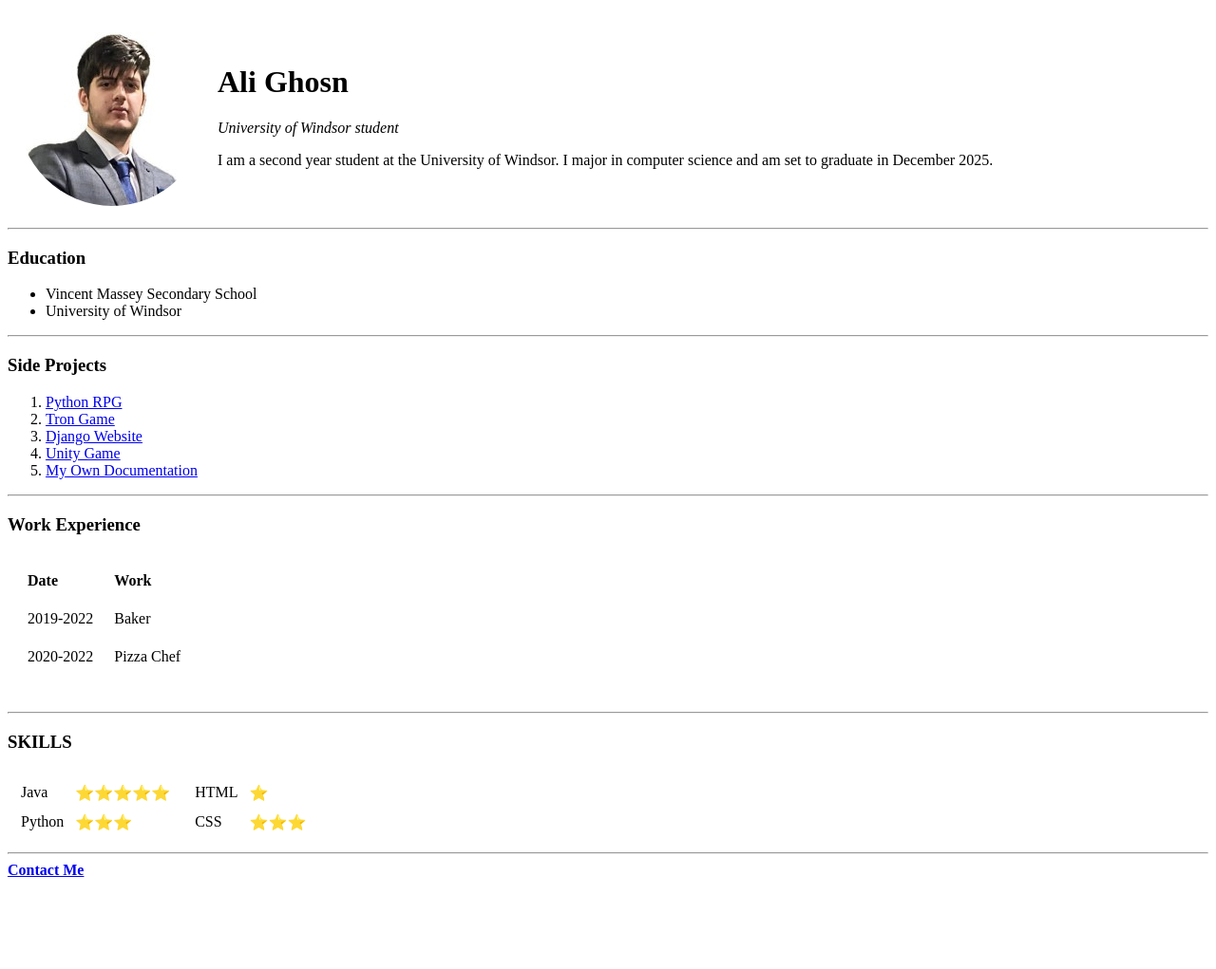
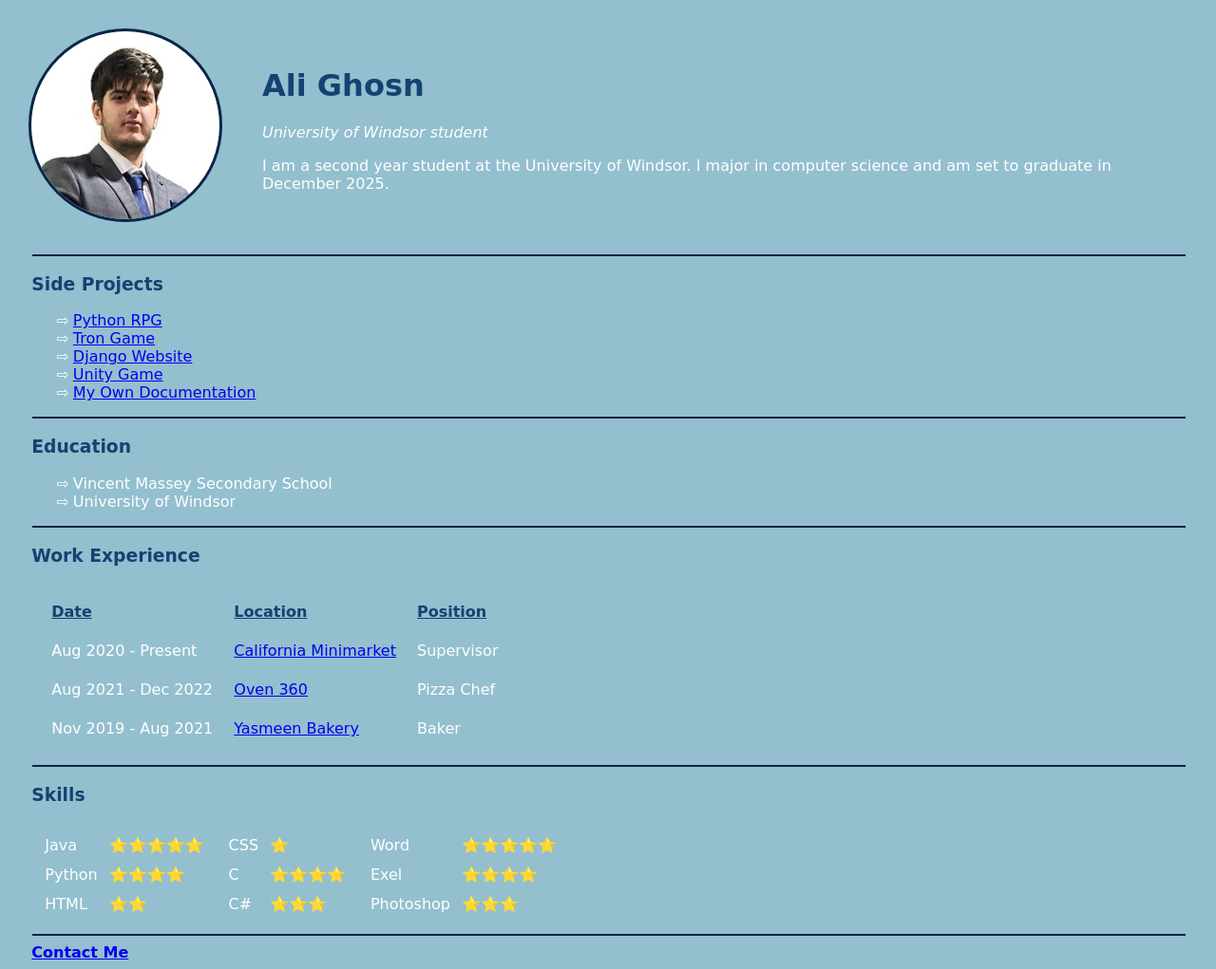
Before and after one commit to AliGhosn2/cv, a plain HTML site: page index.html in a window 1280 px wide. Shown: the whole page at 95% size. Before the commit the page ends 934 px from the top, so only its background shows below. Drawn offline with Linux system fonts and the light colour scheme.

Commit message:
CSS updates

```diff
--- /dev/null
+++ b/css/styles.css
@@ -0,0 +1,53 @@
+body{
+    background-color: #93BFCF;
+    font-family: cursive;
+}
+.info{
+    padding-left: 2%;
+}
+.info > hr{
+    background-color: #0A2647;
+    border-style: none;
+    height: 2px;
+    width: 98%;
+    margin-left: 0.08%;
+}
+h1, h3{
+    color: #144272;
+}
+li{
+    color: white;
+    padding-left: 0.3%;
+}
+th{
+    color: #144272;
+    text-decoration: underline;
+}
+
+td{
+    color: white;
+}
+
+img{
+    border-radius: 100%;
+    border-style: solid;
+    border: 1;
+    border-color: #0A2647;
+}
+ul{
+    list-style-type: custom-counter-style;
+    list-style-type: "\21e8";
+}
+::-webkit-scrollbar{
+    width: 10px;
+}
+::-webkit-scrollbar-track{
+    background: #f1f1f1;
+}
+::-webkit-scrollbar-thumb{
+    background: #888;
+    border-radius: 5px;
+}
+::-webkit-scrollbar-thumb:hover{
+    background: #555;
+}
--- a/index.html
+++ b/index.html
@@ -2,12 +2,16 @@
 <html lang="en">
 <head>
     <meta charset="UTF-8">
-    <title>Ali's Personal Site</title>
+    <title>Ali Ghosn</title>
+    <link rel="stylesheet" href="css/styles.css">
+    <link rel="icon" href="Pictures/AliPFP.png">
+
 </head>
 <body>
-    <table cellspacing = "10">
+    <div class="header">
+        <table cellpadding = "20">
             <tr>
-            <td><img src="AliPFP.png" alt="Ali Ghosn PFP"></td>
+                <td><img src="Pictures/AliPFP.png" alt="Ali Ghosn PFP"></td>
                 <td>
                     <h1>Ali Ghosn</h1>
                     <p><em>University of Windsor student</em></p>
@@ -15,6 +19,17 @@
                 </td>
             </tr>
         </table>
+    </div>
+    <div class="info">
+        <hr>
+        <h3>Side Projects</h3>
+        <ul>
+            <li><a href="https://github.com/AliGhosn1/Top-down-rpg-game">Python RPG</a></li>
+            <li><a href="https://github.com/AliGhosn1/Tron-Game">Tron Game</a></li>
+            <li><a href="https://github.com/AliGhosn1/Social-Media-Website-WIP">Django Website</a></li>
+            <li><a href="https://github.com/AliGhosn1/UnityGame-WIP">Unity Game</a></li>
+            <li><a href="AliDoc.html">My Own Documentation</a></li>
+        </ul>
         <hr>
         <h3>Education</h3>
         <ul>
@@ -22,37 +37,33 @@
             <li>University of Windsor</li>
         </ul>
         <hr>
-    <h3>Side Projects</h3>
-    <ol>
-        <li><a href="https://github.com/AliGhosn1/Top-down-rpg-game">Python RPG</a></li>
-        <li><a href="https://github.com/AliGhosn1/Tron-Game">Tron Game</a></li>
-        <li><a href="https://github.com/AliGhosn1/Social-Media-Website-WIP">Django Website</a></li>
-        <li><a href="https://github.com/AliGhosn1/UnityGame-WIP">Unity Game</a></li>
-        <li><a href="AliDoc.html">My Own Documentation</a></li>
-    </ol>
-    <hr>
         <h3>Work Experience</h3>
         <table cellspacing="20">
             <thead>
                 <tr align="left">
                     <th>Date</th>
-                <th>Work</th>
+                    <th>Location</th>
+                    <th>Position</th>
                 </tr>
             </thead>
             <tbody>
                 <tr>
-                <td>2019-2022</td>
-                <td>Baker</td>
+                    <td>Aug 2020 - Present</td>
+                    <td><a href="https://local.infobel.ca/CA101623222-5199739280/california_mini_market-windsor.html">California Minimarket</a></td>
+                    <td>Supervisor</td>
                 </tr>
-                <td>2020-2022</td>
+                    <td>Aug 2021 - Dec 2022</td>
+                    <td><a href="https://oven360.com/">Oven 360</a></td>
                     <td>Pizza Chef</td>
                 <tr>
-
+                    <td>Nov 2019 - Aug 2021</td>
+                    <td><a href="https://www.facebook.com/YasmeenWindsor/">Yasmeen Bakery</a></td>
+                    <td>Baker</td>
                 </tr>
             </tbody>
         </table>
         <hr>
-    <h3>SKILLS</h3>
+        <h3>Skills</h3>
         <table>
             <tbody>
                 <tr>
@@ -71,6 +82,42 @@
                                     Python
                                 </td>
                                 <td>
+                                    ⭐⭐⭐⭐
+                                </td>
+                            </tr>
+                            <tr>
+                                <td>
+                                    HTML
+                                </td>
+                                <td>
+                                    ⭐⭐
+                                </td>
+                            </tr>
+                        </table>
+                    </td>
+                    <td>
+                        <table cellspacing="10">
+                            <tr>
+                                <td>
+                                    CSS
+                                </td>
+                                <td>
+                                    ⭐
+                                </td>
+                            </tr>
+                            <tr>
+                                <td>
+                                    C
+                                </td>
+                                <td>
+                                    ⭐⭐⭐⭐
+                                </td>
+                            </tr>
+                            <tr>
+                                <td>
+                                    C#
+                                </td>
+                                <td>
                                     ⭐⭐⭐
                                 </td>
                             </tr>
@@ -79,16 +126,16 @@
                     <td>
                         <table cellspacing="10">
                             <tr>
-                            <td>
-                                HTML
-                            </td>
-                            <td>
-                                ⭐
-                            </td>
+                                <td>Word</td>
+                                <td>⭐⭐⭐⭐⭐</td>
+                            </tr>
+                            <tr>
+                                <td>Exel</td>
+                                <td>⭐⭐⭐⭐</td>
                             </tr>
                             <tr>
                                 <td>
-                                CSS
+                                    Photoshop
                                 </td>
                                 <td>
                                     ⭐⭐⭐
@@ -101,5 +148,6 @@
         </table>
         <hr>
         <strong><a href="ContactMe.html">Contact Me</a></strong>
+    </div>
 </body>
 </html>
```
Also changed, not shown: AliDoc.html (+2 -2 lines), ContactMe.html (+3 -0 lines), Pictures/AliPFP.png (renamed from AliPFP.png), Pictures/bullet.png (added), backup.txt (added). Lines whose indentation alone changed are shown as unchanged.
